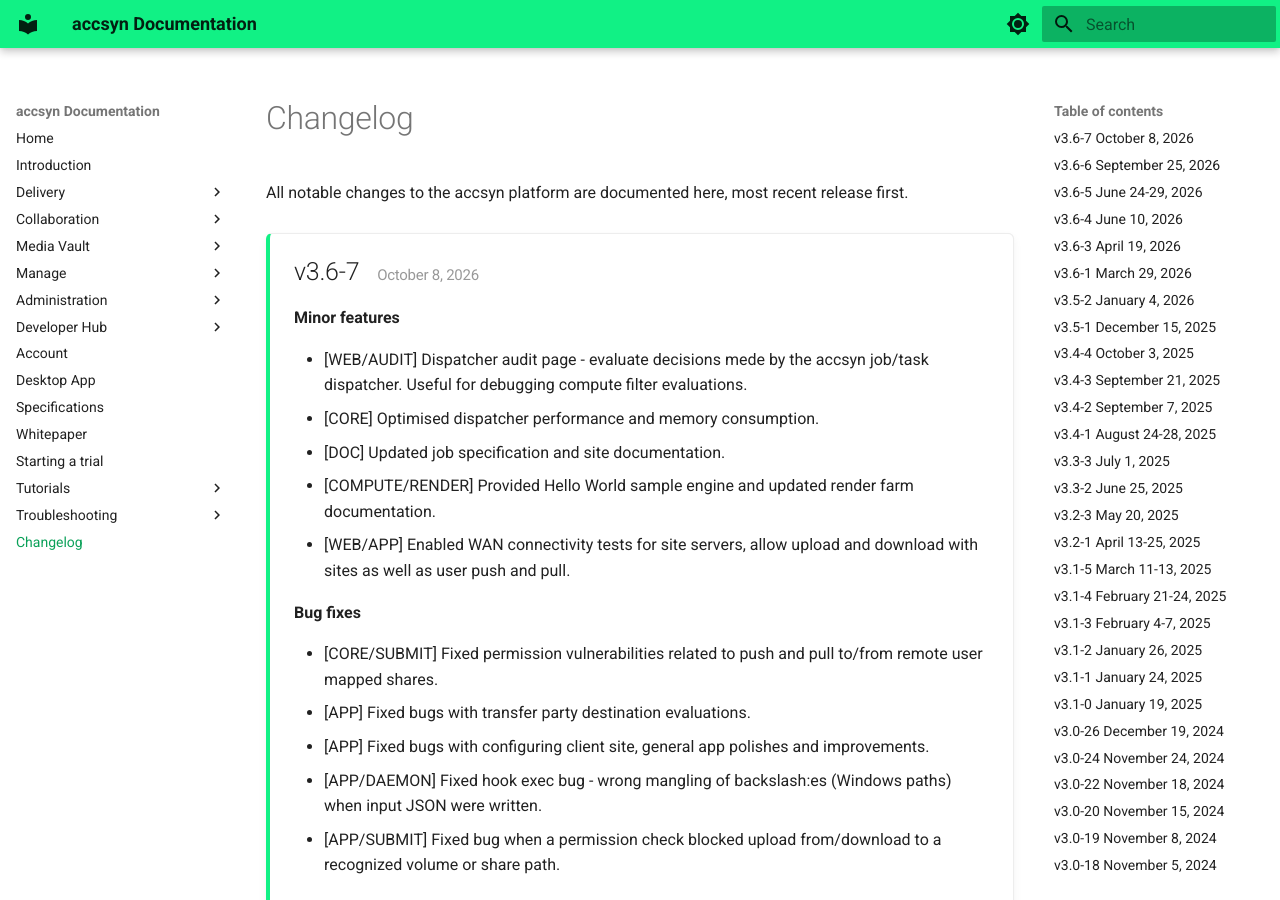
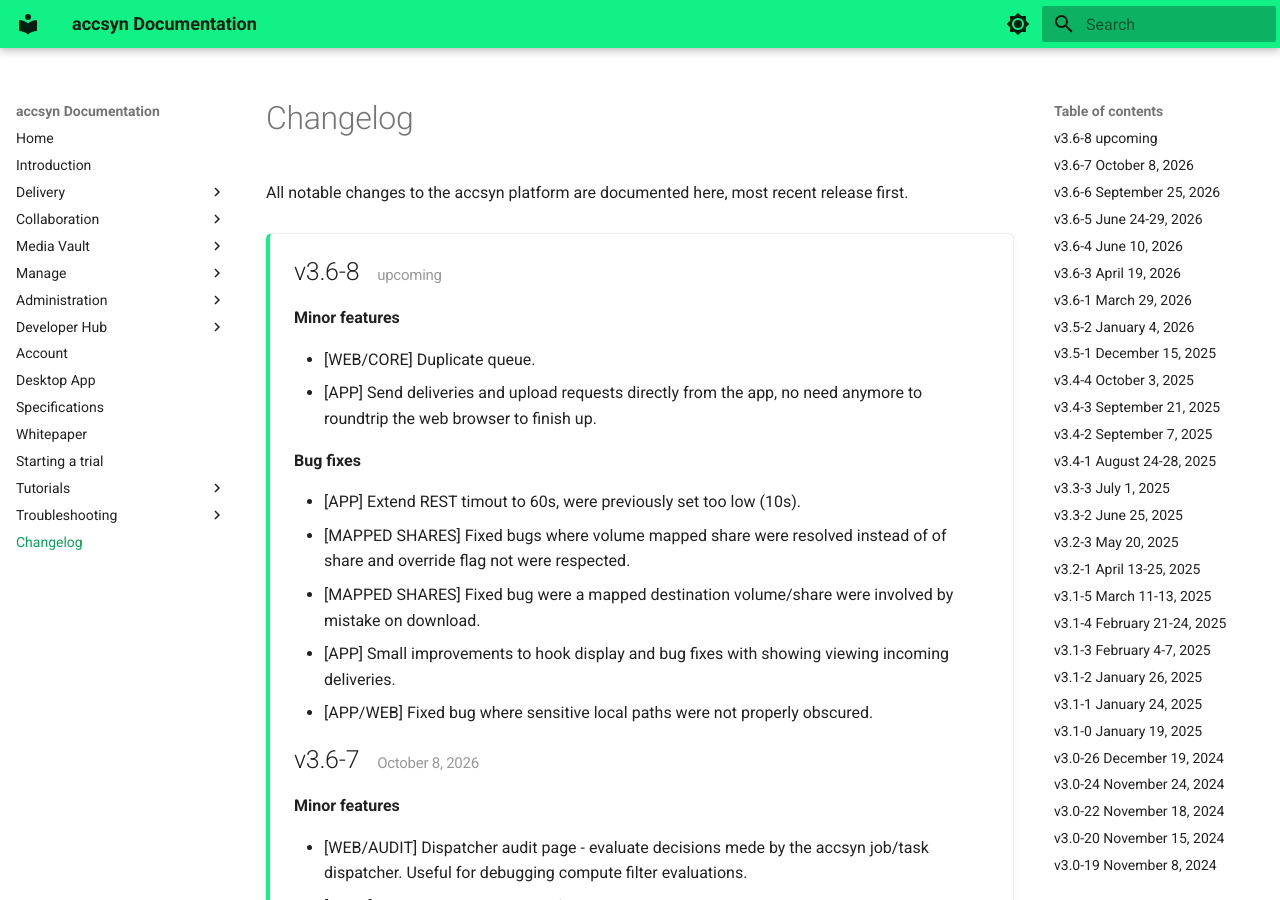
Before and after one commit to accsyn/doc, an MkDocs documentation site: the page built from docs/changelog.md, in a window 1280 px wide and 900 px high. Built offline with MkDocs 1.6.1 and Material for MkDocs 9.7.7, drawn with Linux system fonts in a browser that asks for light colours; emoji names are drawn with the system emoji font.

Commit message:
Queue clone doc and upcoming changelog

```diff
--- a/docs/changelog.md
+++ b/docs/changelog.md
@@ -3,6 +3,22 @@
 All notable changes to the accsyn platform are documented here, most recent release first.
 
 <div class="release-card" markdown>
+
+## v3.6-8 <small>upcoming</small>
+
+**Minor features**
+
+- [WEB/CORE] Duplicate queue.
+- [APP] Send deliveries and upload requests directly from the app, no need anymore to roundtrip the web browser to finish up.
+
+**Bug fixes**
+
+- [APP] Extend REST timout to 60s, were previously set too low (10s).
+- [MAPPED SHARES] Fixed bugs where volume mapped share were resolved instead of of share and override flag not were respected.
+- [MAPPED SHARES] Fixed bug were a mapped destination volume/share were involved by mistake on download.
+- [APP] Small improvements to hook display and bug fixes with showing viewing incoming deliveries.
+- [APP/WEB] Fixed bug where sensitive local paths were not properly obscured.
+
 
 ## v3.6-7 <small>October 8, 2026</small>
 
```
Also changed, not shown: docs/admin/queue.md (+2 -2 lines).
